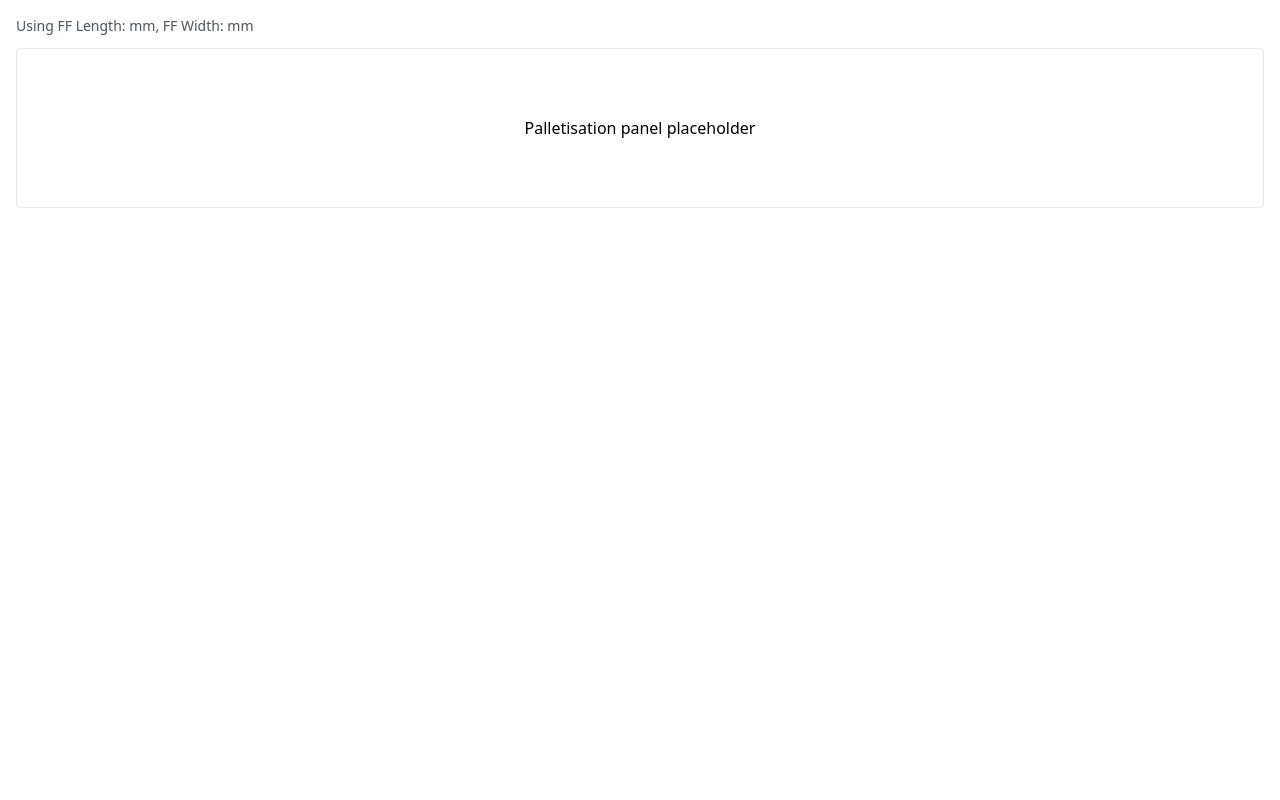
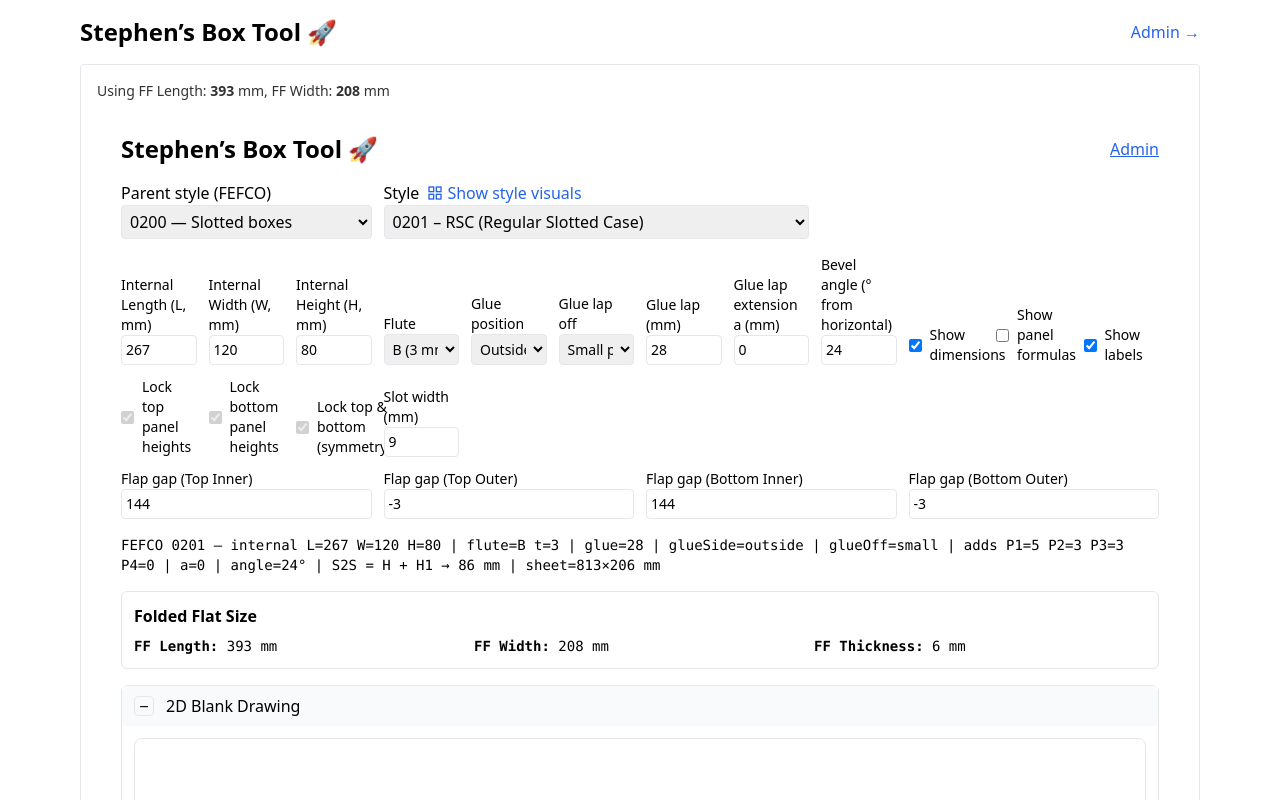
Before and after one commit to xandersteve20151983/my-box-project, a Next.js app: page / in a window 1280 px wide. Shown: the top 800 px of the page. Built offline with nearby package versions, Linux system fonts and the light colour scheme.

Commit message:
Update page.js

```diff
--- a/app/page.js
+++ b/app/page.js
@@ -1,12 +1,42 @@
 // app/page.js
-// Server Component (no "use client" here)
-
-import PalletisationPanel from "./components/pallets/PalletisationPanel.client";
+// Server Component
+import BoxPreview from "./components/BoxPreview";
+import Link from "next/link";
 
 export default function Page() {
+  // very light server-side defaults; BoxPreview is the client brain
+  const defaultDims = {
+    L: 267, // mm
+    W: 120,
+    H: 80,
+    flute: "B",
+    t: 3,          // board caliper (approx) in mm
+    slot: 9,       // slot (mm)
+    topInnerGap: 144, // “flap gap (Top Inner)” from your UI
+    style: "0201",
+  };
+
   return (
-    <main style={{ padding: 16 }}>
-      <PalletisationPanel />
+    <main className="max-w-6xl mx-auto p-4">
+      <header className="flex items-center justify-between mb-4">
+        <h1 className="text-2xl font-bold">Stephen’s Box Tool 🚀</h1>
+        <Link href="/admin" className="text-blue-600 hover:underline">
+          Admin →
+        </Link>
+      </header>
+
+      {/* Top summary like your screenshot */}
+      <section className="mb-4">
+        <div className="rounded border p-4">
+          <div className="text-sm opacity-80 mb-2">
+            <span>Using FF Length: <b>393</b> mm,&nbsp;</span>
+            <span>FF Width: <b>208</b> mm</span>
+          </div>
+
+          {/* 2D preview (client) */}
+          <BoxPreview initial={defaultDims} />
+        </div>
+      </section>
     </main>
   );
 }
```
